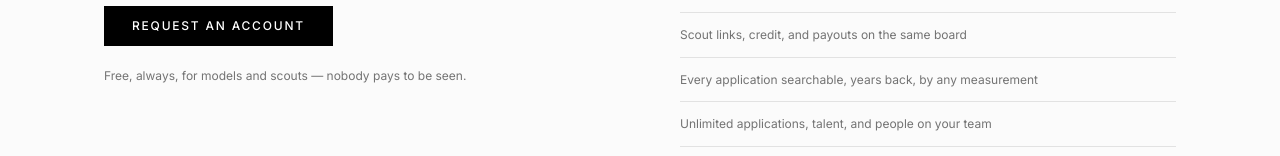
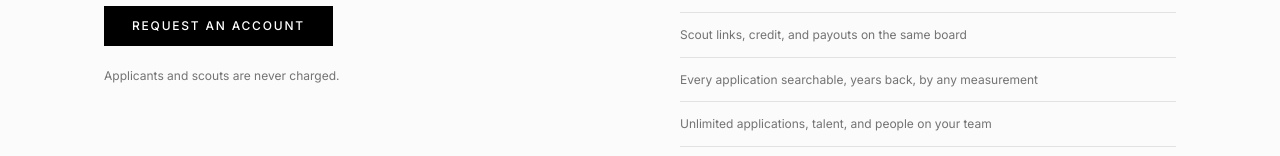
Before and after one commit to revesz-peter/scouting-agency, a Next.js app: page / in a window 1280 px wide. Shown: the part 4340-4496 px from the top of the page. Built offline with nearby package versions, Linux system fonts and the light colour scheme.

Commit message:
Say the no-charge commitment to the agency, not to applicants

```diff
--- a/src/components/landing-page.tsx
+++ b/src/components/landing-page.tsx
@@ -152,8 +152,7 @@ export function LandingPage() {
                             </Link>
 
                             <p className="mt-5 text-xs leading-relaxed text-muted-foreground">
-                                Free, always, for models and scouts — nobody
-                                pays to be seen.
+                                Applicants and scouts are never charged.
                             </p>
                         </div>
 
```
